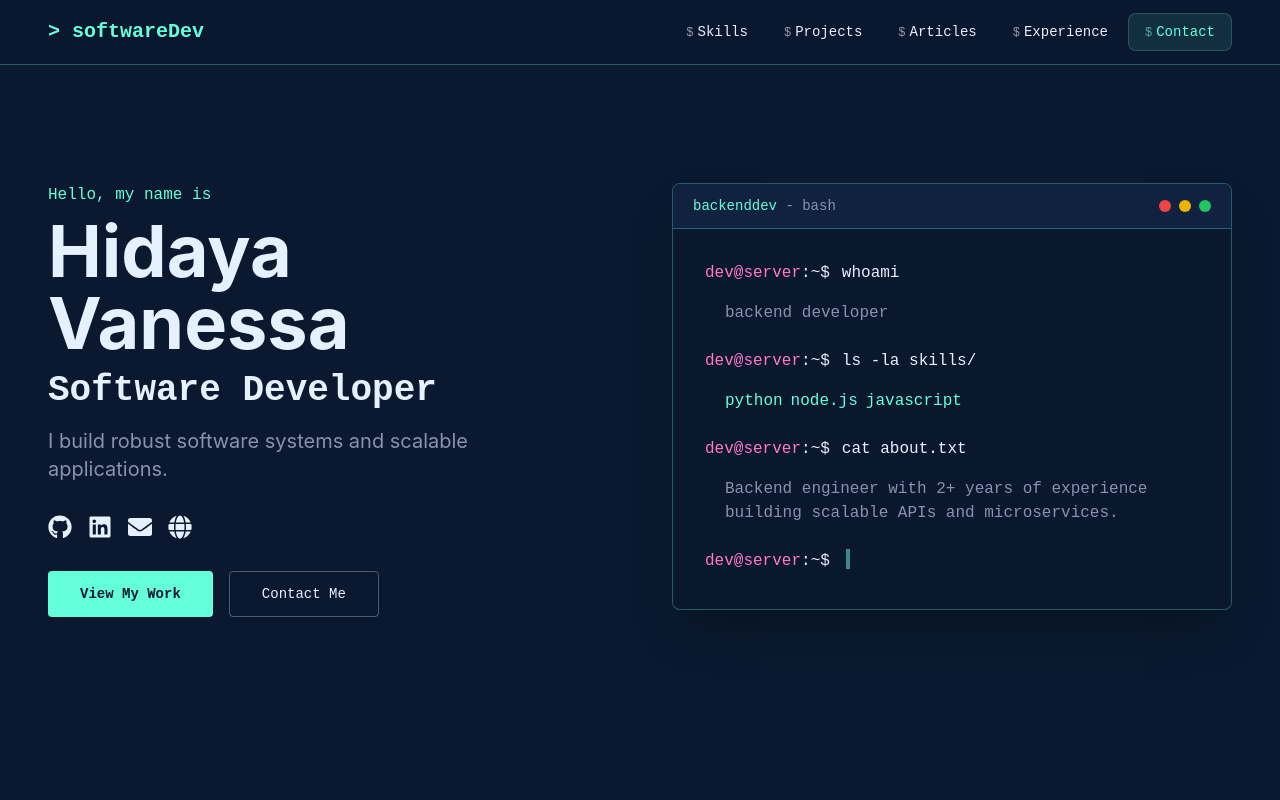
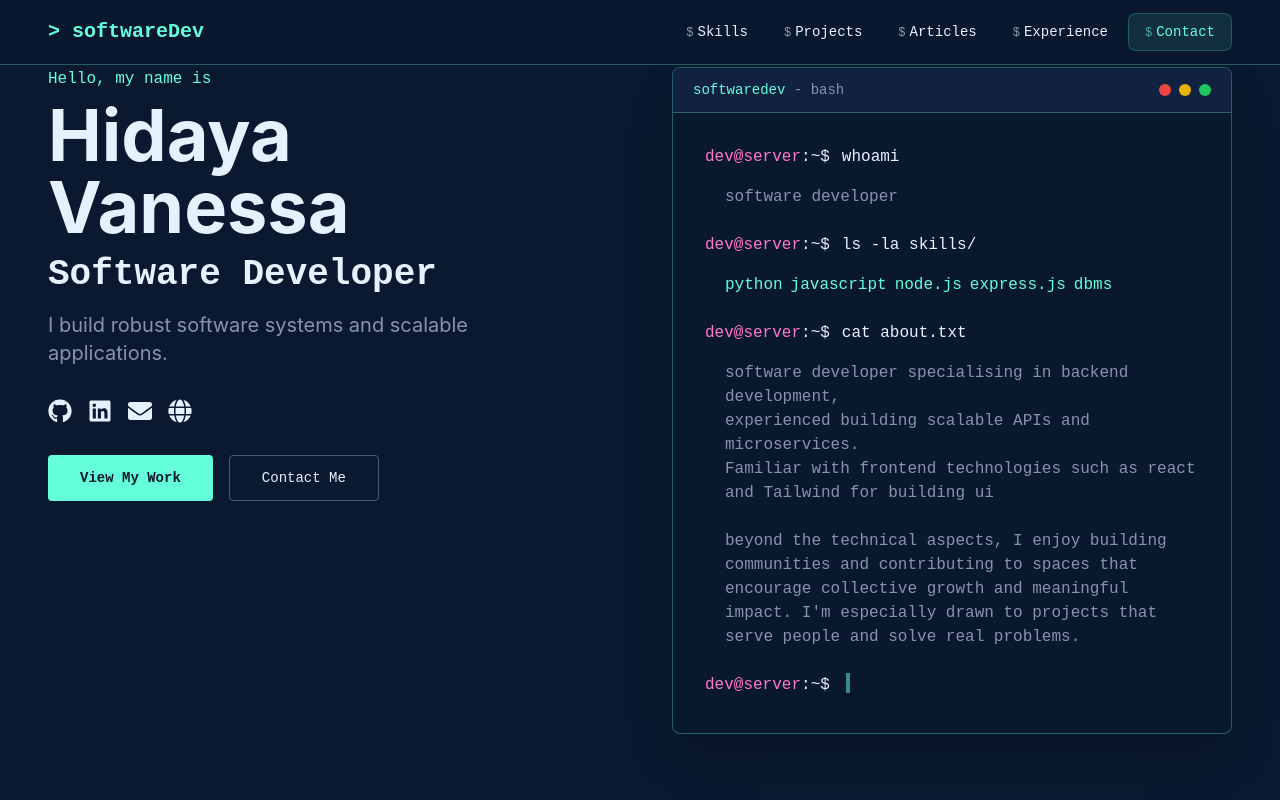
Before and after one commit to Hi-da-ya/portfolio, a React (Vite) app: page / in a window 1280 px wide. Shown: the top 800 px of the page. Built offline with nearby package versions, Linux system fonts and the light colour scheme.

Commit message:
update header terminal to serve as about section

```diff
--- a/src/components/Terminal.jsx
+++ b/src/components/Terminal.jsx
@@ -11,12 +11,6 @@ const Terminal = () => {
     ""
   ];
 
-//   const terminalOutputs = [
-//     "software developer",
-//     "python node.js javascript  ",
-//     "Software developer with 7+ years of experience building scalable APIs and microservices.",
-//     ""
-//   ];
 
   useEffect(() => {
     const interval = setInterval(() => {
@@ -51,7 +45,7 @@ const Terminal = () => {
         <div className="terminal-window">
           <div className="terminal-top-bar bg-secondary px-5 py-3 flex items-center justify-between border-b border-terminal-border">
             <div className="terminal-title font-mono text-text-secondary text-sm">
-              <span className="text-accent">backenddev</span> - bash
+              <span className="text-accent">softwaredev</span> - bash
             </div>
             <div className="terminal-controls flex gap-2">
               <div className="w-3 h-3 rounded-full bg-red-500"></div>
@@ -74,7 +68,7 @@ const Terminal = () => {
             </div>
           </div>
           <div className="terminal-output text-text-secondary ml-5 mb-6">
-            backend developer
+            software developer
           </div>
 
           {/* Second command */}
@@ -91,7 +85,7 @@ const Terminal = () => {
           </div>
           <div className="terminal-output text-text-secondary ml-5 mb-6">
             <div className="skills-list flex flex-wrap gap-2 mt-1">
-              {['python', 'node.js', 'javascript '].map((skill) => (
+              {['python', 'javascript ', 'node.js', 'express.js', 'dbms', ].map((skill) => (
                 <span key={skill} className="skill-item text-accent">
                   {skill}
                 </span>
@@ -112,8 +106,12 @@ const Terminal = () => {
             </div>
           </div>
           <div className="terminal-output text-text-secondary ml-5 mb-6">
-            Backend engineer with 2+ years of experience<br />
-            building scalable APIs and microservices.
+            software developer specialising in backend development,<br />
+            experienced building scalable APIs and microservices.<br/>
+            Familiar with frontend technologies such as react and Tailwind for building ui<br/><br/>
+            beyond the technical aspects, I enjoy building communities and contributing to
+            spaces that encourage collective growth and meaningful impact.
+                I'm especially drawn to projects that serve people and solve real problems.
           </div>
 
           {/* Current command with cursor */}
```
